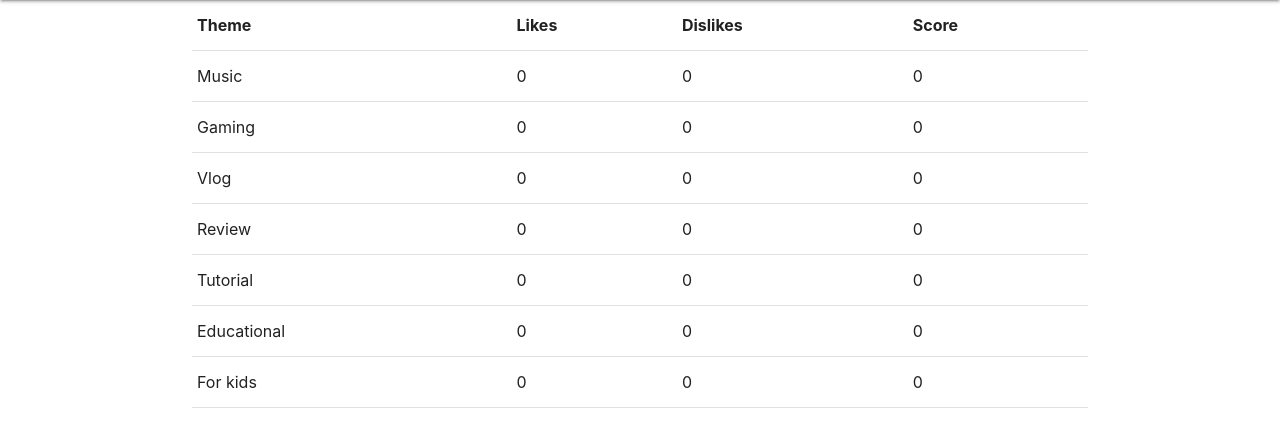
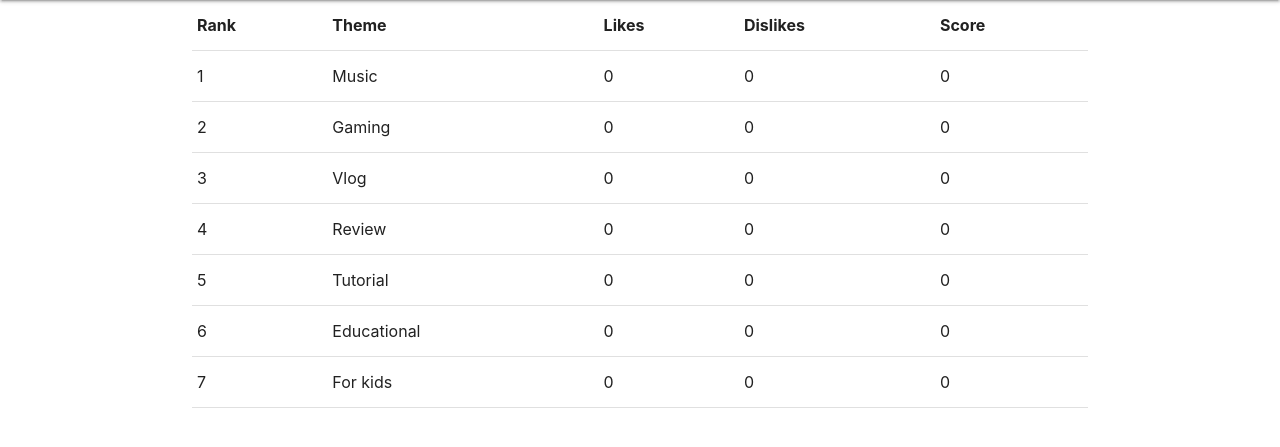
Before and after one commit to bren1n/DeeperVideos, a Django app: page /rank/ in a window 1280 px wide. Shown: the part 64-511 px from the top of the page. Run offline with Django 3.2, Linux system fonts and the light colour scheme; data that the repository does not hold is empty.

Commit message:
Adjustments

```diff
--- a/videos/templates/rank.html
+++ b/videos/templates/rank.html
@@ -23,6 +23,7 @@
   <div class="container">
     <table>
         <thead>
+            <th>Rank</th>
             <th>Theme</th>
             <th>Likes</th>
             <th>Dislikes</th>
@@ -32,6 +33,7 @@
         <tbody>
            {% for theme in themes %}
                 <tr>
+                    <td>{{ forloop.counter }}</td>
                     <td>{{ theme.0 }}</td>
                     <td>{{ theme.1 }}</td>
                     <td>{{ theme.2 }}</td>
--- a/videos/views.py
+++ b/videos/views.py
@@ -42,8 +42,6 @@ def rank_themes(request):
             thumbs_up += video.thumbs_up
             thumbs_down += video.thumbs_down
             score += (video.thumbs_up - (video.thumbs_down/2))
-            print(thumbs_up - (thumbs_down/2), video.title)
-            print(score)
         themes_objects.update({'theme': {'name': theme[1], 'thumbs_up': thumbs_up, 'thumbs_down': thumbs_down, 'score': score}})
         themes_dict.append(themes_objects)
 
```
